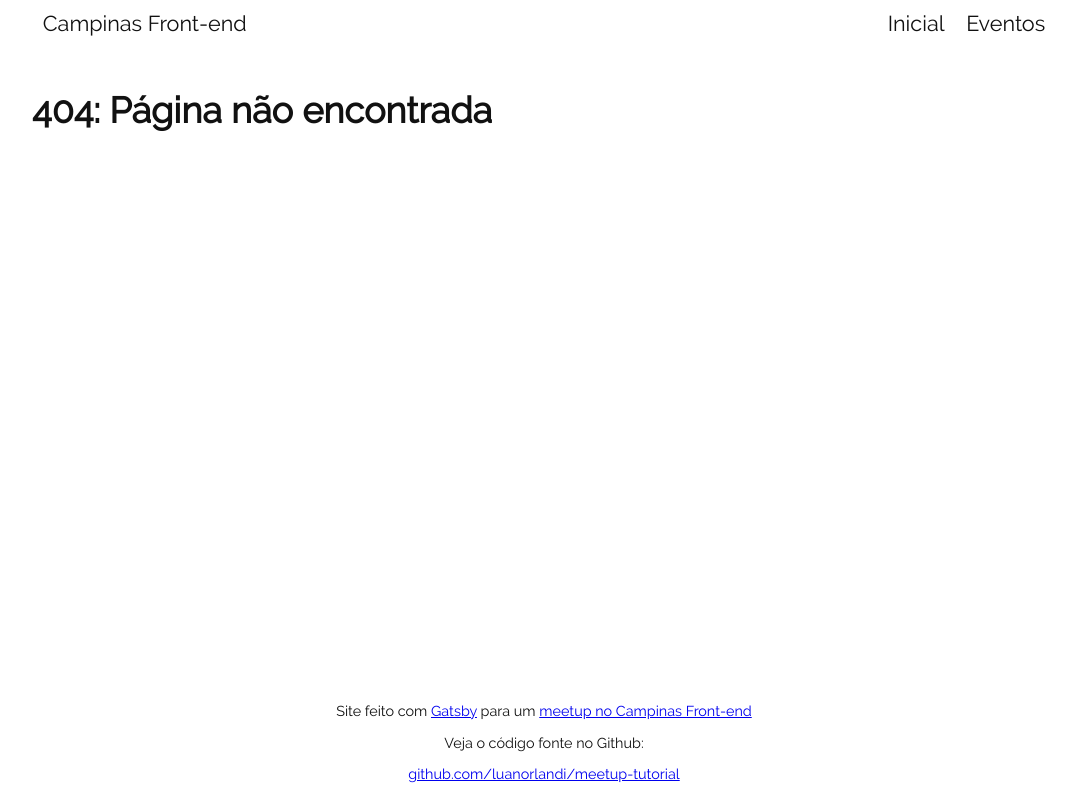
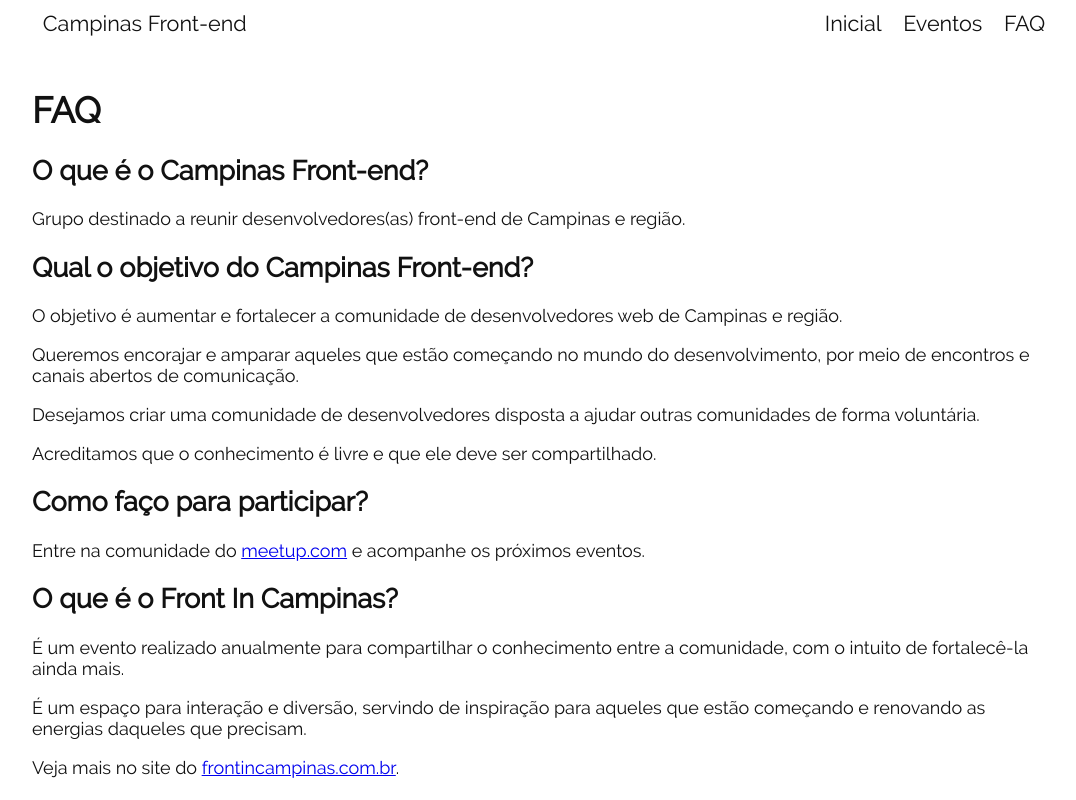
Before and after one commit to learngatsby/dojo-meetup, a Gatsby site: page /faq in a window 1280 px wide. Before the commit this address had no page. Shown: the top 800 px of the page, without its empty margins (96-1172 px from the left). Built offline with nearby package versions, Linux system fonts and the light colour scheme; Gatsby itself is replaced by a stand-in of ours.

Commit message:
Implement answer

```diff
--- a/gatsby-config.js
+++ b/gatsby-config.js
@@ -28,5 +28,6 @@ module.exports = {
     'gatsby-plugin-offline',
     'gatsby-transformer-sharp',
     'gatsby-plugin-sharp',
+    'gatsby-mdx',
   ],
 };
--- a/src/components/Header.js
+++ b/src/components/Header.js
@@ -24,6 +24,7 @@ const Header = () => {
       <div className="header__items">
         <Link className="header__item" to="/">Inicial</Link>
         <Link className="header__item" to="/eventos">Eventos</Link>
+        <Link className="header__item" to="/faq">FAQ</Link>
       </div>
     </header>
   );
--- /dev/null
+++ b/src/pages/faq.mdx
@@ -0,0 +1,34 @@
+import Layout from '../components/Layout';
+import SEO from '../components/SEO';
+
+<SEO title="FAQ" />
+
+# FAQ
+
+## O que é o Campinas Front-end?
+
+Grupo destinado a reunir desenvolvedores(as) front-end de Campinas e região.
+
+## Qual o objetivo do Campinas Front-end?
+
+O objetivo é aumentar e fortalecer a comunidade de desenvolvedores web de Campinas e região.
+
+Queremos encorajar e amparar aqueles que estão começando no mundo do desenvolvimento, por meio de encontros e canais abertos de comunicação.
+
+Desejamos criar uma comunidade de desenvolvedores disposta a ajudar outras comunidades de forma voluntária.
+
+Acreditamos que o conhecimento é livre e que ele deve ser compartilhado.
+
+## Como faço para participar?
+
+Entre na comunidade do [meetup.com](https://www.meetup.com/campinas-frontend/) e acompanhe os próximos eventos.
+
+## O que é o Front In Campinas?
+
+É um evento realizado anualmente para compartilhar o conhecimento entre a comunidade, com o intuito de fortalecê-la ainda mais.
+
+É um espaço para interação e diversão, servindo de inspiração para aqueles que estão começando e renovando as energias daqueles que precisam.
+
+Veja mais no site do [frontincampinas.com.br](https://frontincampinas.com.br/).
+
+export default Layout;
--- a/src/pages/index.js
+++ b/src/pages/index.js
@@ -1,9 +1,9 @@
 import React from 'react';
 import { graphql, Link } from 'gatsby';
+import Image from 'gatsby-image';
 
 import Layout from '../components/Layout';
 import SEO from '../components/SEO';
-import Logo from '../assets/images/logo.png';
 import '../styles/home.css';
 
 export const queryLogo = graphql`
@@ -18,11 +18,11 @@ export const queryLogo = graphql`
   }
 `;
 
-const IndexPage = () => (
+const IndexPage = ({ data }) => (
   <Layout>
     <SEO />
     <div className="home__logo">
-      <img src={Logo} alt="Logo do Campinas Front-end" />
+      <Image fluid={data.file.childImageSharp.fluid} alt="Logo do Campinas Front-end" />
     </div>
     <h1>Eventos</h1>
     <p>Participe dos meetups e outros eventos do Campinas Front-end, veja quais já ocorreram:</p>
```
